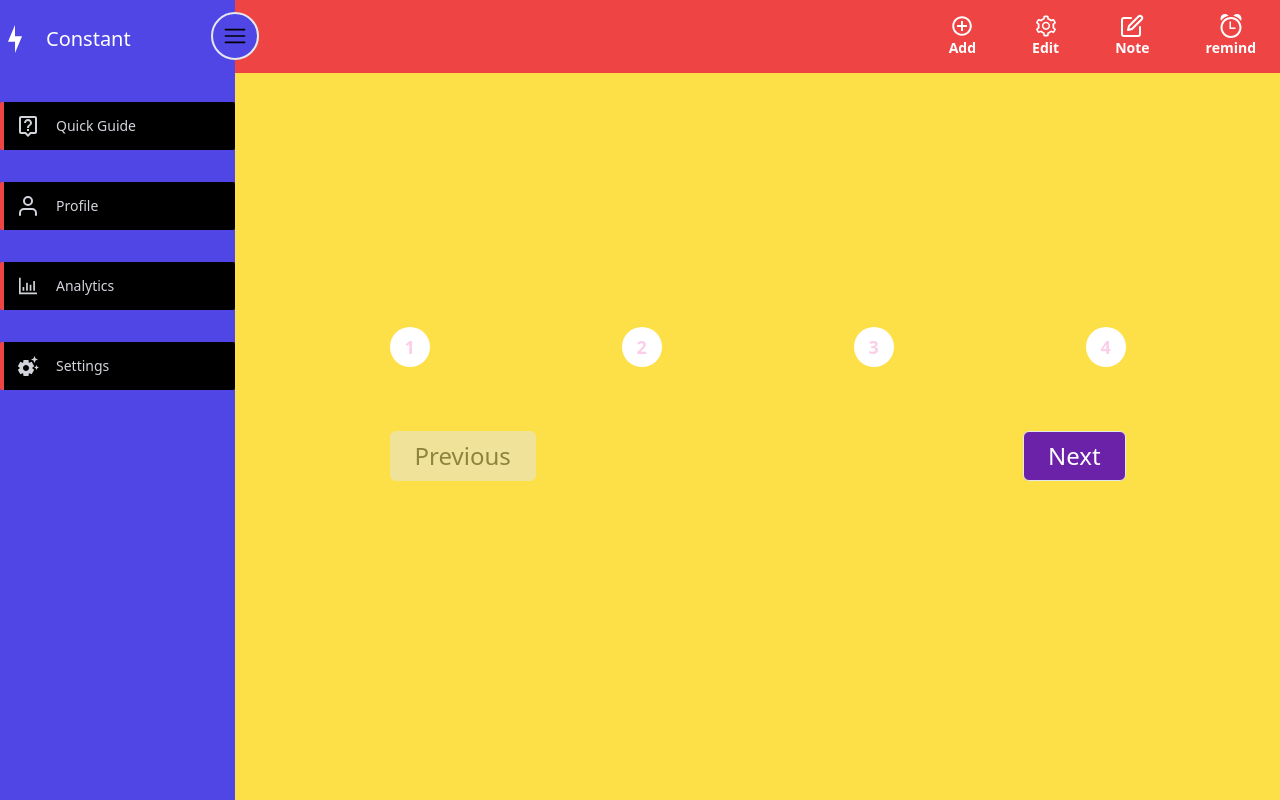
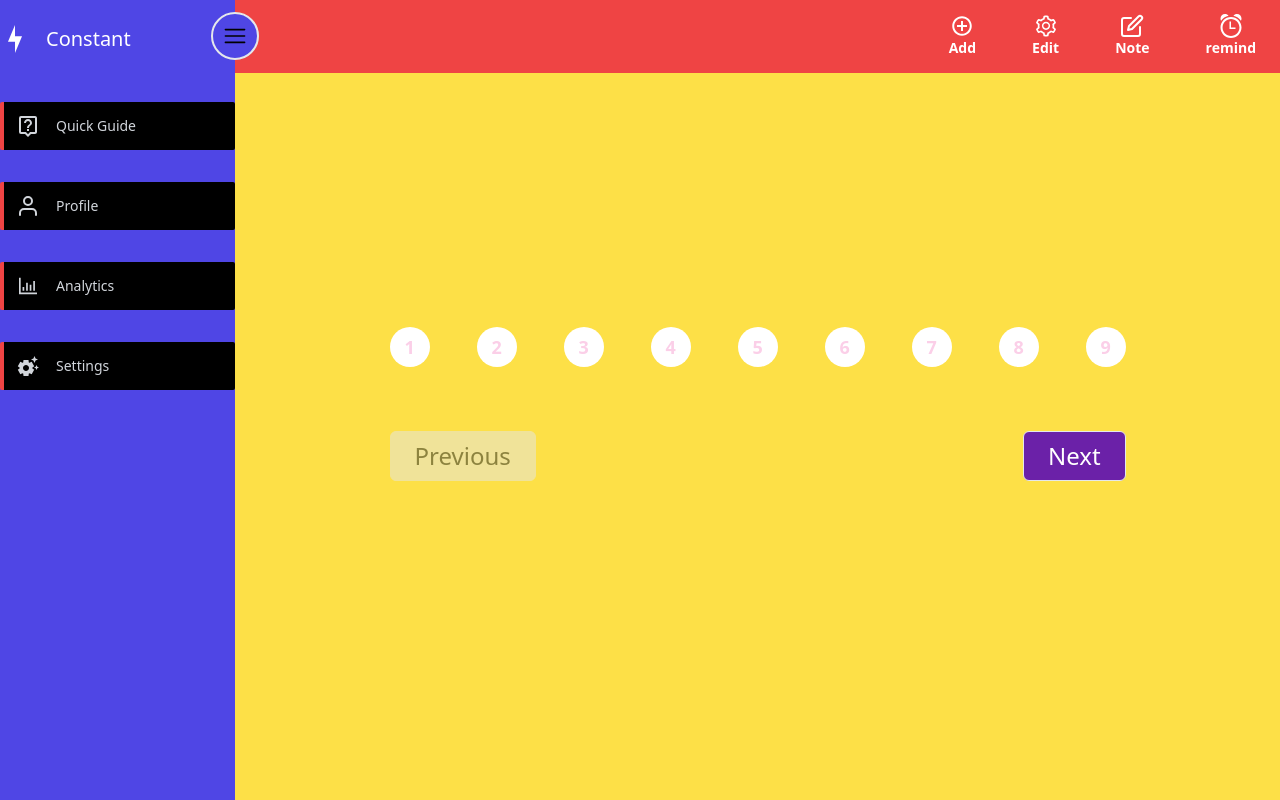
Before and after one commit to Oms-343/Constant, a React (Create React App) app: page /home in a window 1280 px wide. Built offline with nearby package versions, Linux system fonts and the light colour scheme.

Commit message:
this is getting little out of hand

```diff
--- a/src/componentss/Stepper.js
+++ b/src/componentss/Stepper.js
@@ -1,23 +1,6 @@
 import React, { useState } from "react";
 
-const steps = [
-  {
-    label: "Address",
-    step: 1,
-  },
-  {
-    label: "Shipping",
-    step: 2,
-  },
-  {
-    label: "Payment",
-    step: 3,
-  },
-  {
-    label: "Summary",
-    step: 4,
-  },
-];
+const steps = [1, 2, 3, 4, 5, 6, 7, 8, 9];
 
 const Stepper = () => {
   const [activeStep, setActiveStep] = useState(1);
@@ -45,7 +28,7 @@ const Stepper = () => {
           className="absolute bg-purple-800 h-1 transition-all duration-400 ease-out top-1/2 transform -translate-y-1/2 left-0"
           style={{ width }}
         />
-        {steps.map(({ step }) => (
+        {steps.map((step) => (
           <div key={step} className="relative">
             <div
               className={`w-10 h-10 rounded-full bg-white border-3 border-solid flex justify-center items-center transition-all duration-400 ease-out ${
```
